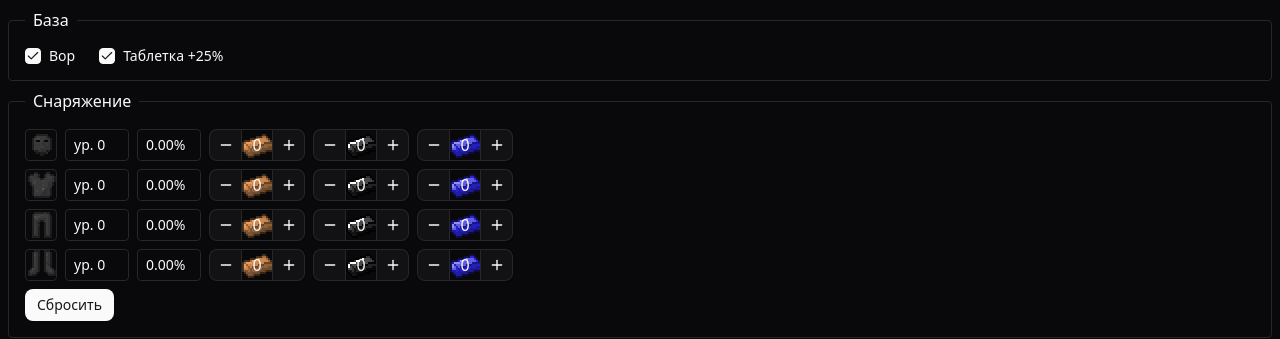
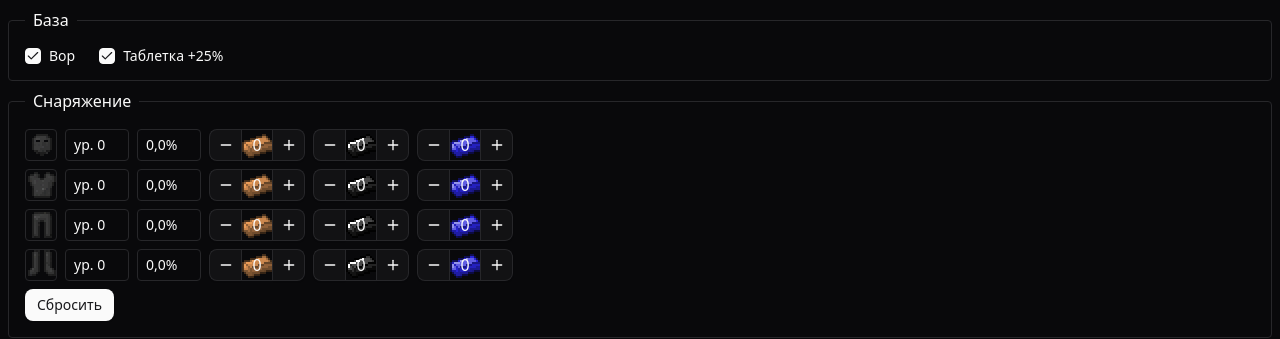
Before and after one commit to exi66/mcgl-correct-evasion-calculator, a Vue app: page / in a window 1280 px wide. Shown: the top 339 px of the page. Built offline with nearby package versions, Linux system fonts and the light colour scheme.

Commit message:
add intl format

```diff
--- a/src/App.vue
+++ b/src/App.vue
@@ -226,6 +226,11 @@ const intl = new Intl.NumberFormat("ru-RU", {
   maximumFractionDigits: 4,
 });
 
+const intl2 = new Intl.NumberFormat("ru-RU", {
+  minimumFractionDigits: 1,
+  maximumFractionDigits: 1,
+});
+
 const saveState = () => {
   localStorage.setItem("itemsLvl", JSON.stringify(itemsLvl.value));
   localStorage.setItem("isHunter", isHunter.value);
@@ -304,7 +309,7 @@ onUpdated(() => {
             <div
               class="border rounded px-2 h-8 flex items-center gap-2 text-sm w-16"
             >
-              {{ getEvasion(item).toFixed(2) }}%
+              {{ intl2.format(getEvasion(item)) }}%
             </div>
             <div class="flex flex-row gap-2">
               <div
```
